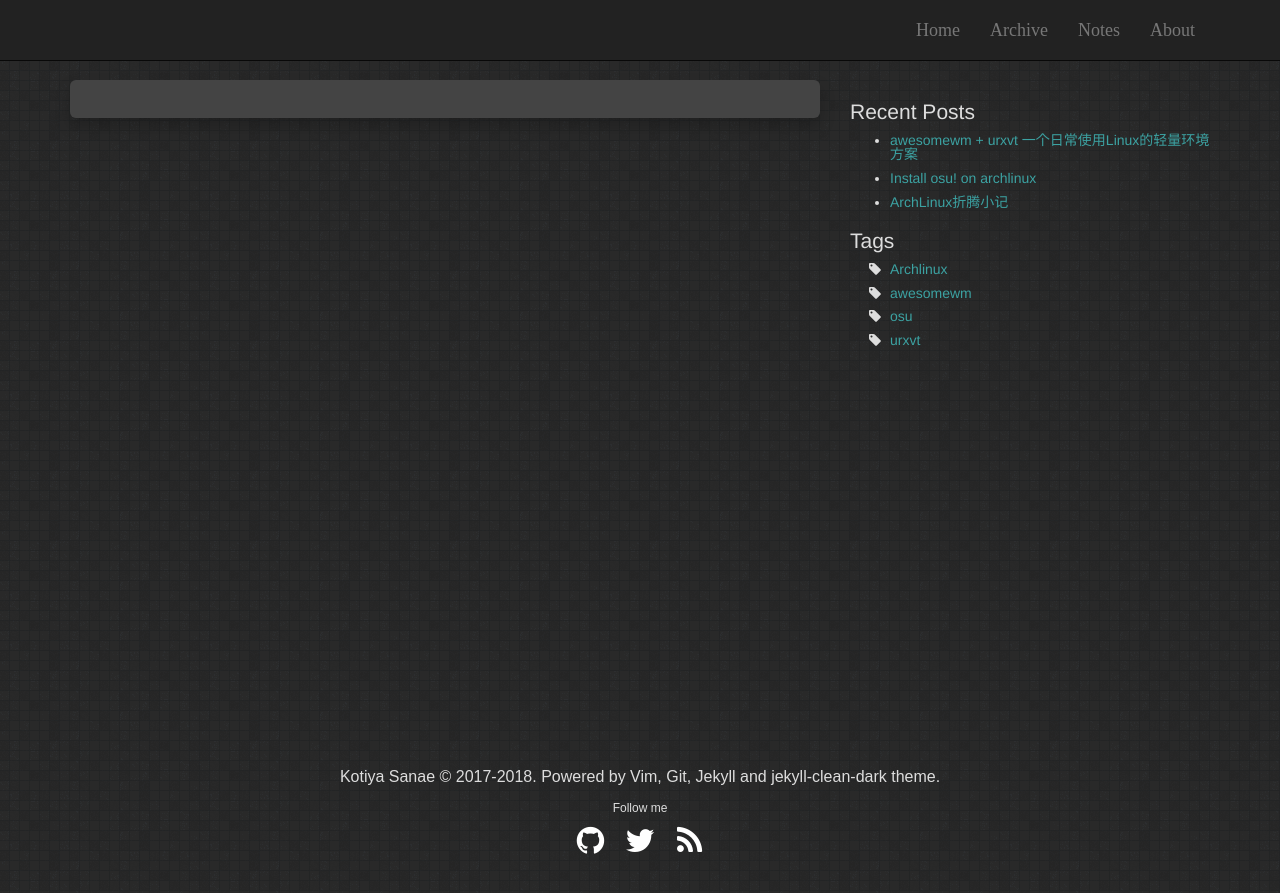
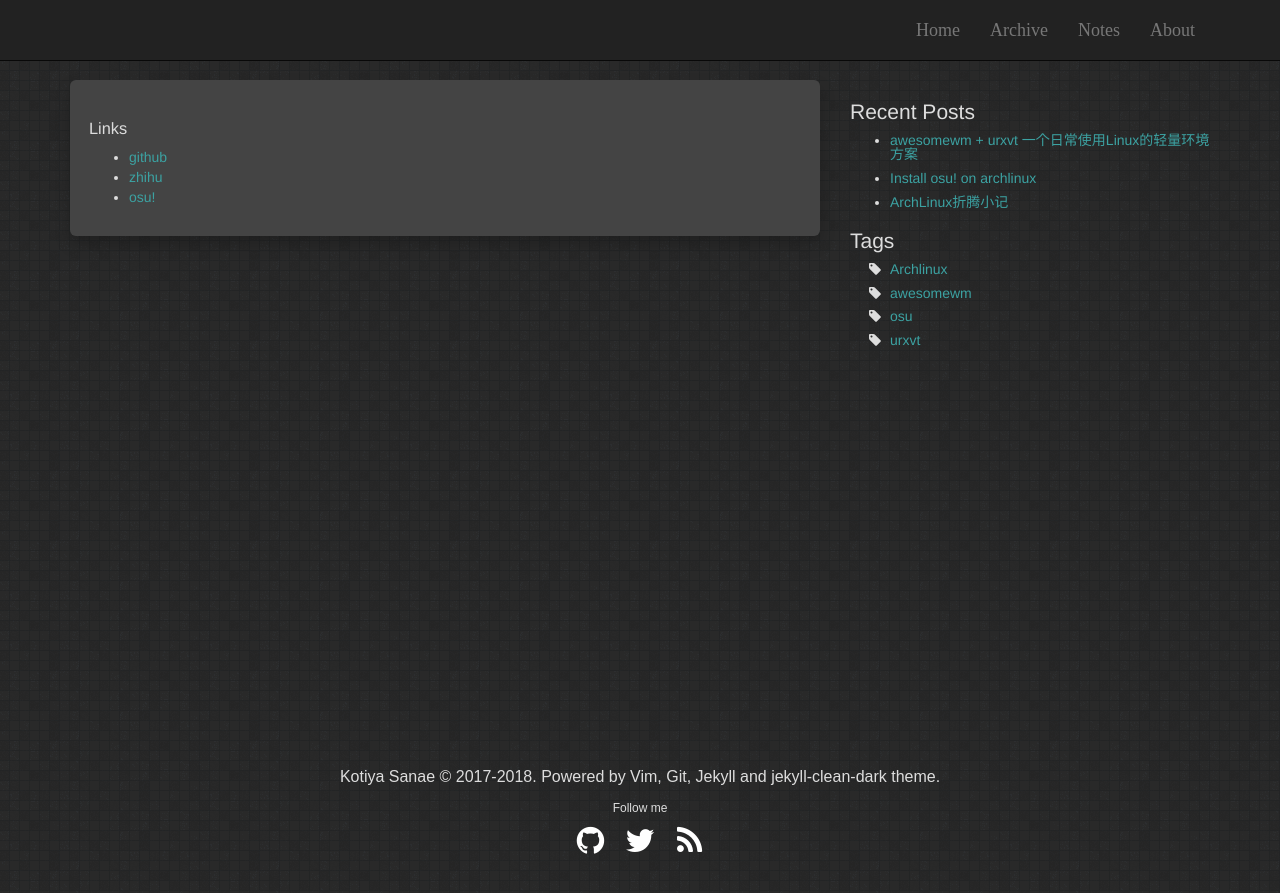
Before and after one commit to tianhongw/tianhongw.github.io, a Jekyll site: the page built from about.md, in a window 1280 px wide. Shown: the top 893 px of the page. Built offline with Jekyll 4.4.1, drawn with Linux system fonts in a browser that asks for light colours.

Commit message:
add about

```diff
--- a/about.md
+++ b/about.md
@@ -2,3 +2,7 @@
 layout: page
 title: About
 ---
+### Links
+- [github](https://github.com/Trytwice)
+- [zhihu](https://www.zhihu.com/people/Trytwice/activities)
+- [osu!](https://osu.ppy.sh/u/8127870)
```
